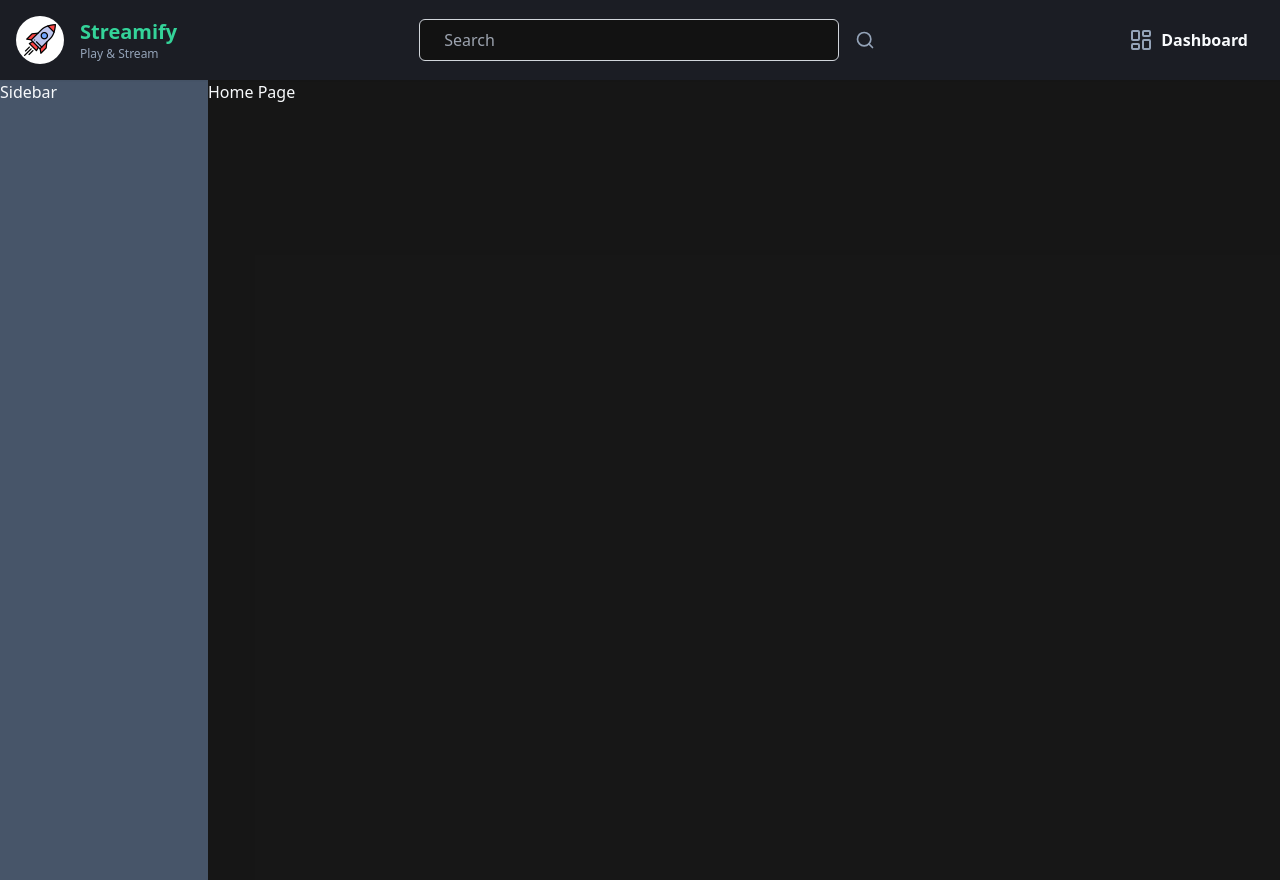
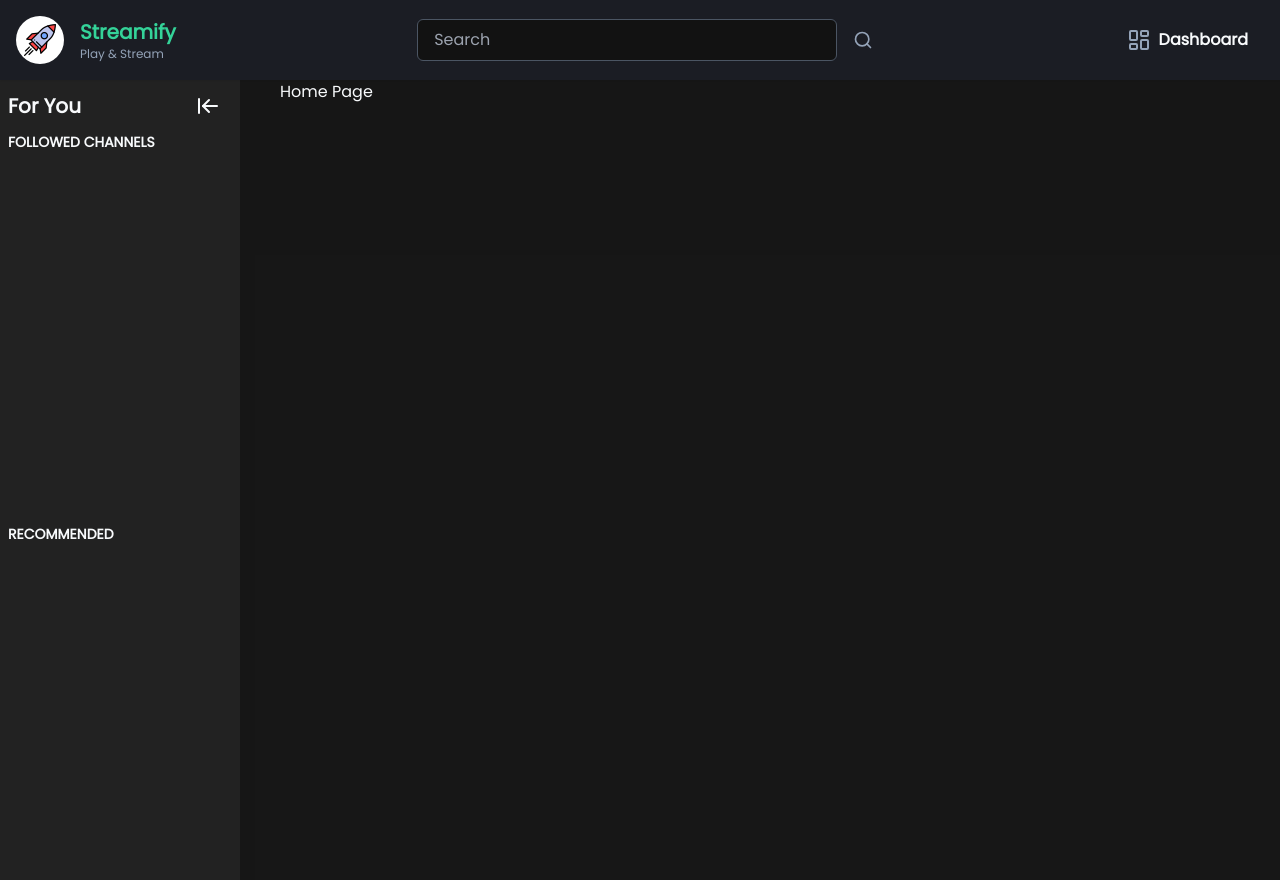
Before and after one commit to RudraNarola/Streamify, a Next.js app: page / in a window 1280 px wide. Built offline with nearby package versions, Linux system fonts and the light colour scheme.

Commit message:
continue sidebar

```diff
--- a/app/(user)/(home)/page.tsx
+++ b/app/(user)/(home)/page.tsx
@@ -3,7 +3,7 @@ import { UserButton } from "@clerk/nextjs";
 export default function Home() {
   return (
     <>
-      <h1>Home Page</h1>
+      <h1 className="pl-10">Home Page</h1>
     </>
   );
 }
--- a/app/(user)/_components/navbar/Search.tsx
+++ b/app/(user)/_components/navbar/Search.tsx
@@ -7,17 +7,17 @@ import React from "react";
 import { useState } from "react";
 
 const Search = () => {
-  function handleSubmit() { }
+  function handleSubmit() {}
 
-  const [search, setSearch] = React.useState('');
+  const [search, setSearch] = React.useState("");
 
   const handleChange = (event: React.ChangeEvent<HTMLInputElement>) => {
     setSearch(event.target.value);
-  }
+  };
 
   const handleClear = () => {
-    setSearch('');
-  }
+    setSearch("");
+  };
 
   console.log(search);
 
@@ -26,33 +26,27 @@ const Search = () => {
       onSubmit={handleSubmit}
       className="relative w-full lg:w-[500px] flex items-center gap-1 px-4"
     >
-
-
       <div className="relative w-full">
         <input
           type="text"
           placeholder="Search"
           value={search}
           onChange={handleChange}
-    className="focus-visible:ring-1 focus:ring-blue-500 focus:outline-none border border-gray-300 rounded-md py-2 px-6 w-full"
-
+          className="focus-visible:ring-1 focus:ring-blue-400 focus:outline-none border border-gray-600 rounded-md py-2 px-4 w-full"
         />
         {search && (
           <button
             onClick={handleClear}
-      className="absolute inset-y-0 right-0 flex items-center px-2 py-2 text-white-100 hover:text-gray-300  text-md font-bold"
+            className="absolute inset-y-0 right-0 flex items-center px-2 py-2  text-white-100 hover:text-gray-300  text-md font-bold "
           >
             X
           </button>
         )}
       </div>
 
-
       <Button type="submit" size="sm" variant="ghost">
         <SearchIcon className="h-5 w-5 text-muted-foreground" />
       </Button>
-
-
     </form>
   );
 };
--- /dev/null
+++ b/app/(user)/_components/sidebar/FollowedChannel.tsx
@@ -0,0 +1,20 @@
+import { cn } from "@/lib/utils";
+import { useCollapse } from "@/store/useCollapse";
+import React from "react";
+
+const FollowedChannel = () => {
+  const { collapse } = useCollapse();
+
+  return (
+    <div
+      className={cn(
+        "h-1/2 text-sm font-semibold",
+        collapse === true ? "hidden" : ""
+      )}
+    >
+      FOLLOWED CHANNELS
+    </div>
+  );
+};
+
+export default FollowedChannel;
--- /dev/null
+++ b/app/(user)/_components/sidebar/Header.tsx
@@ -0,0 +1,36 @@
+"use client";
+
+import { Button } from "@/components/ui/button";
+import { ArrowLeftToLine, ArrowRight, ArrowRightToLine } from "lucide-react";
+import { useCollapse } from "@/store/useCollapse";
+
+const Header = () => {
+  const { collapse, Expand, Collapse } = useCollapse();
+
+  function handleExpansion() {
+    Expand();
+  }
+
+  function handleCollapse() {
+    Collapse();
+  }
+
+  console.log(collapse);
+
+  return collapse === true ? (
+    <>
+      <Button variant="ghost" size={"sm"} onClick={handleExpansion}>
+        <ArrowRightToLine />
+      </Button>
+    </>
+  ) : (
+    <div className="flex items-center justify-between mb-2">
+      <h4 className="font-semibold text-xl">For You</h4>
+      <Button variant="ghost" size={"sm"} onClick={handleCollapse}>
+        <ArrowLeftToLine />
+      </Button>
+    </div>
+  );
+};
+
+export default Header;
--- /dev/null
+++ b/app/(user)/_components/sidebar/RecommendChannel.tsx
@@ -0,0 +1,16 @@
+import { cn } from "@/lib/utils";
+import { useCollapse } from "@/store/useCollapse";
+
+const RecommendChannel = () => {
+  const { collapse } = useCollapse();
+
+  return (
+    <div
+      className={cn("text-sm font-semibold", collapse === true ? "hidden" : "")}
+    >
+      RECOMMENDED
+    </div>
+  );
+};
+
+export default RecommendChannel;
--- a/app/(user)/_components/sidebar/Sidebar.tsx
+++ b/app/(user)/_components/sidebar/Sidebar.tsx
@@ -1,10 +1,30 @@
-import React from "react";
+"use client";
+import React, { useEffect } from "react";
+import FollowedChannel from "./FollowedChannel";
+import RecommendChannel from "./RecommendChannel";
+import Header from "./Header";
+import { cn } from "@/lib/utils";
+import { useCollapse } from "@/store/useCollapse";
 
 const Sidebar = () => {
+  const { collapse } = useCollapse();
+
+  useEffect(() => {
+    console.log("changes");
+  }, [window.length]);
+
   return (
     <>
-      <div className="w-52 h-full bg-slate-600 ">
-        <h1>Sidebar</h1>
+      <div
+        className={cn(
+          "w-[60px] h-full bg-[#222222] p-2",
+          collapse === false ? "lg:w-60" : "",
+          "transition transform duration-300 ease-in-out overflow-y-auto scrollbar-hide"
+        )}
+      >
+        <Header />
+        <FollowedChannel />
+        <RecommendChannel />
       </div>
     </>
   );
--- a/app/(user)/layout.tsx
+++ b/app/(user)/layout.tsx
@@ -13,6 +13,7 @@ export default function UserLayout({
         <Sidebar />
         {children}
       </main>
+      {/* <Footer /> */}
     </>
   );
 }
--- a/app/globals.css
+++ b/app/globals.css
@@ -1,3 +1,5 @@
+@import url("https://fonts.googleapis.com/css2?family=Poppins&display=swap");
+
 @tailwind base;
 @tailwind components;
 @tailwind utilities;
@@ -7,6 +9,7 @@ body,
 :root {
   height: 100%;
   @apply bg-neutral-900/80;
+  font-family: "Poppins", sans-serif;
 }
 
 .hidden-scrollbar {
--- a/package.json
+++ b/package.json
@@ -22,7 +22,8 @@
     "react-dom": "^18",
     "svix": "^1.16.0",
     "tailwind-merge": "^2.2.1",
-    "tailwindcss-animate": "^1.0.7"
+    "tailwindcss-animate": "^1.0.7",
+    "zustand": "^4.5.0"
   },
   "devDependencies": {
     "@types/node": "^20",
--- /dev/null
+++ b/store/useCollapse.ts
@@ -0,0 +1,13 @@
+import { create } from "zustand";
+
+type UseCollapseState = {
+  collapse: boolean;
+  Expand: () => void;
+  Collapse: () => void;
+};
+
+export const useCollapse = create<UseCollapseState>((set) => ({
+  collapse: false,
+  Expand: () => set({ collapse: false }),
+  Collapse: () => set({ collapse: true }),
+}));
--- a/tailwind.config.ts
+++ b/tailwind.config.ts
@@ -1,15 +1,16 @@
-import type { Config } from "tailwindcss"
+import type { Config } from "tailwindcss";
 
 const config = {
   darkMode: ["class"],
   content: [
-    './pages/**/*.{ts,tsx}',
-    './components/**/*.{ts,tsx}',
-    './app/**/*.{ts,tsx}',
-    './src/**/*.{ts,tsx}',
-	],
+    "./pages/**/*.{ts,tsx}",
+    "./components/**/*.{ts,tsx}",
+    "./app/**/*.{ts,tsx}",
+    "./src/**/*.{ts,tsx}",
+  ],
   prefix: "",
   theme: {
+    fontFamily: {},
     container: {
       center: true,
       padding: "2rem",
@@ -75,6 +76,6 @@ const config = {
     },
   },
   plugins: [require("tailwindcss-animate")],
-} satisfies Config
+} satisfies Config;
 
-export default config
+export default config;
```
Also changed, not shown: 1 other file (tests, documents, lock files or other folders). Lines whose indentation alone changed are shown as unchanged.
